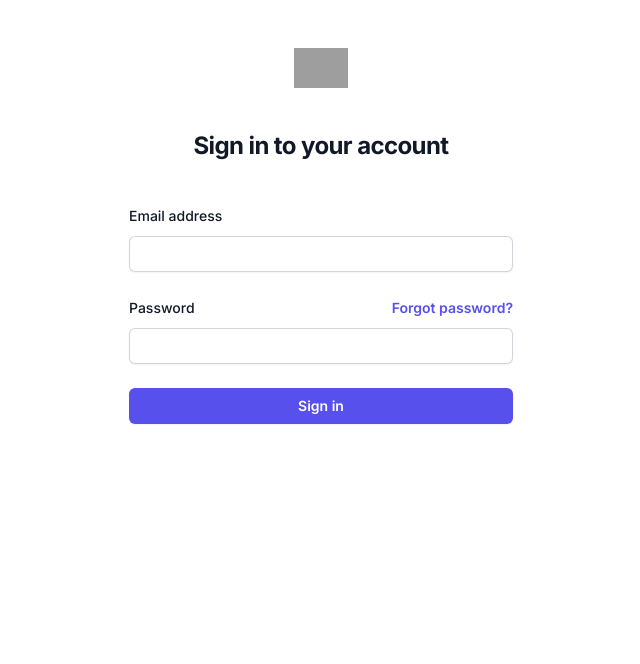
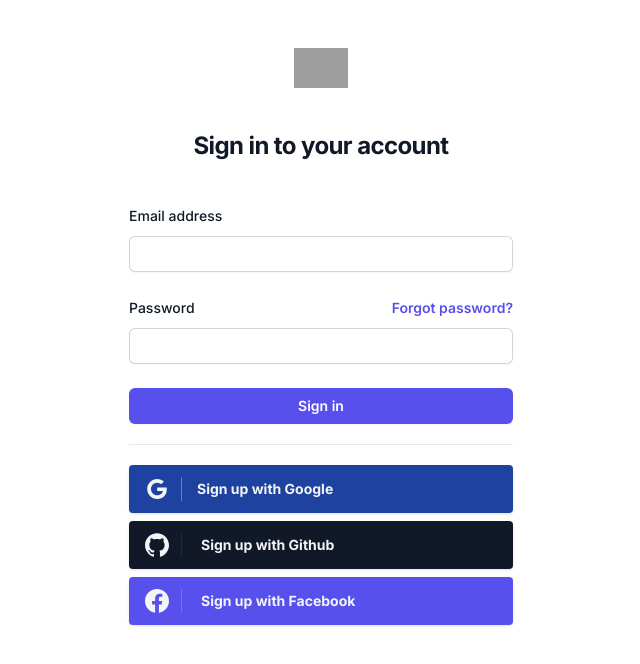
Before and after one commit to vrroshni/next_auth, a Next.js app: page /login in a window 1280 px wide. Shown: the top 664 px of the page, without its empty margins (319-959 px from the left). Built offline with nearby package versions, Linux system fonts and the light colour scheme; grey boxes are pictures that could not be loaded.

Commit message:
done githublogin

```diff
--- a/src/app/login/page.jsx
+++ b/src/app/login/page.jsx
@@ -14,18 +14,19 @@ export default function LoginPage() {
   const loginUser = async (e) => {
     e.preventDefault()
     signIn('credentials',
-     {...data, redirect: false
+      {
+        ...data, redirect: false
       })
       .then((callback) => {
         if (callback?.error) {
           toast.error(callback.error)
         }
 
-        if(callback?.ok && !callback?.error) {
+        if (callback?.ok && !callback?.error) {
           toast.success('Logged in successfully!')
           router.push('/')
         }
-    } )
+      })
   }
   return (
     <>
@@ -94,6 +95,24 @@ export default function LoginPage() {
               </button>
             </div>
           </form>
+          <hr className="my-5" />
+          <div class="bg-blue-800 text-gray-100 hover:text-white shadow font-bold text-sm py-3 px-4 rounded flex justify-start items-center cursor-pointer w-96">
+            <svg viewBox="0 0 24 24" class="fill-current mr-3 w-6 h-5" xmlns="http://www.w3.org/2000/svg"><path d="M12.24 10.285V14.4h6.806c-.275 1.765-2.056 5.174-6.806 5.174-4.095 0-7.439-3.389-7.439-7.574s3.345-7.574 7.439-7.574c2.33 0 3.891.989 4.785 1.849l3.254-3.138C18.189 1.186 15.479 0 12.24 0c-6.635 0-12 5.365-12 12s5.365 12 12 12c6.926 0 11.52-4.869 11.52-11.726 0-.788-.085-1.39-.189-1.989H12.24z" /></svg>
+            <span class="border-l border-blue-500 h-6 w-1 block"></span>
+            <span class="pl-3">Sign up with Google</span>
+          </div>
+
+          <div onClick={()=>signIn('github')} class="bg-gray-900 text-gray-100 hover:text-white shadow font-bold text-sm py-3 px-4 rounded flex justify-start items-center cursor-pointer w-96 mt-2">
+            <svg viewBox="0 0 24 24" class="fill-current mr-3 w-6 h-6" xmlns="http://www.w3.org/2000/svg"><path d="M12 .297c-6.63 0-12 5.373-12 12 0 5.303 3.438 9.8 8.205 11.385.6.113.82-.258.82-.577 0-.285-.01-1.04-.015-2.04-3.338.724-4.042-1.61-4.042-1.61C4.422 18.07 3.633 17.7 3.633 17.7c-1.087-.744.084-.729.084-.729 1.205.084 1.838 1.236 1.838 1.236 1.07 1.835 2.809 1.305 3.495.998.108-.776.417-1.305.76-1.605-2.665-.3-5.466-1.332-5.466-5.93 0-1.31.465-2.38 1.235-3.22-.135-.303-.54-1.523.105-3.176 0 0 1.005-.322 3.3 1.23.96-.267 1.98-.399 3-.405 1.02.006 2.04.138 3 .405 2.28-1.552 3.285-1.23 3.285-1.23.645 1.653.24 2.873.12 3.176.765.84 1.23 1.91 1.23 3.22 0 4.61-2.805 5.625-5.475 5.92.42.36.81 1.096.81 2.22 0 1.606-.015 2.896-.015 3.286 0 .315.21.69.825.57C20.565 22.092 24 17.592 24 12.297c0-6.627-5.373-12-12-12" /></svg>
+            <span class="border-l border-gray-800 h-6 w-1 block mr-1"></span>
+            <span class="pl-3">Sign up with Github</span>
+          </div>
+
+          <div class="bg-indigo-600 text-gray-100 hover:text-white shadow text-sm font-bold py-3 px-4 rounded flex justify-start items-center cursor-pointer w-96 mt-2">
+            <svg viewBox="0 0 24 24" class="fill-current mr-3 w-6 h-6" xmlns="http://www.w3.org/2000/svg"><path d="M23.998 12c0-6.628-5.372-12-11.999-12C5.372 0 0 5.372 0 12c0 5.988 4.388 10.952 10.124 11.852v-8.384H7.078v-3.469h3.046V9.356c0-3.008 1.792-4.669 4.532-4.669 1.313 0 2.686.234 2.686.234v2.953H15.83c-1.49 0-1.955.925-1.955 1.874V12h3.328l-.532 3.469h-2.796v8.384c5.736-.9 10.124-5.864 10.124-11.853z" /></svg>
+            <span class="border-l border-indigo-500 h-6 w-1 block mr-1"></span>
+            <span class="pl-3">Sign up with Facebook</span>
+          </div>
 
         </div>
       </div>
```
Lines whose indentation alone changed are shown as unchanged.
